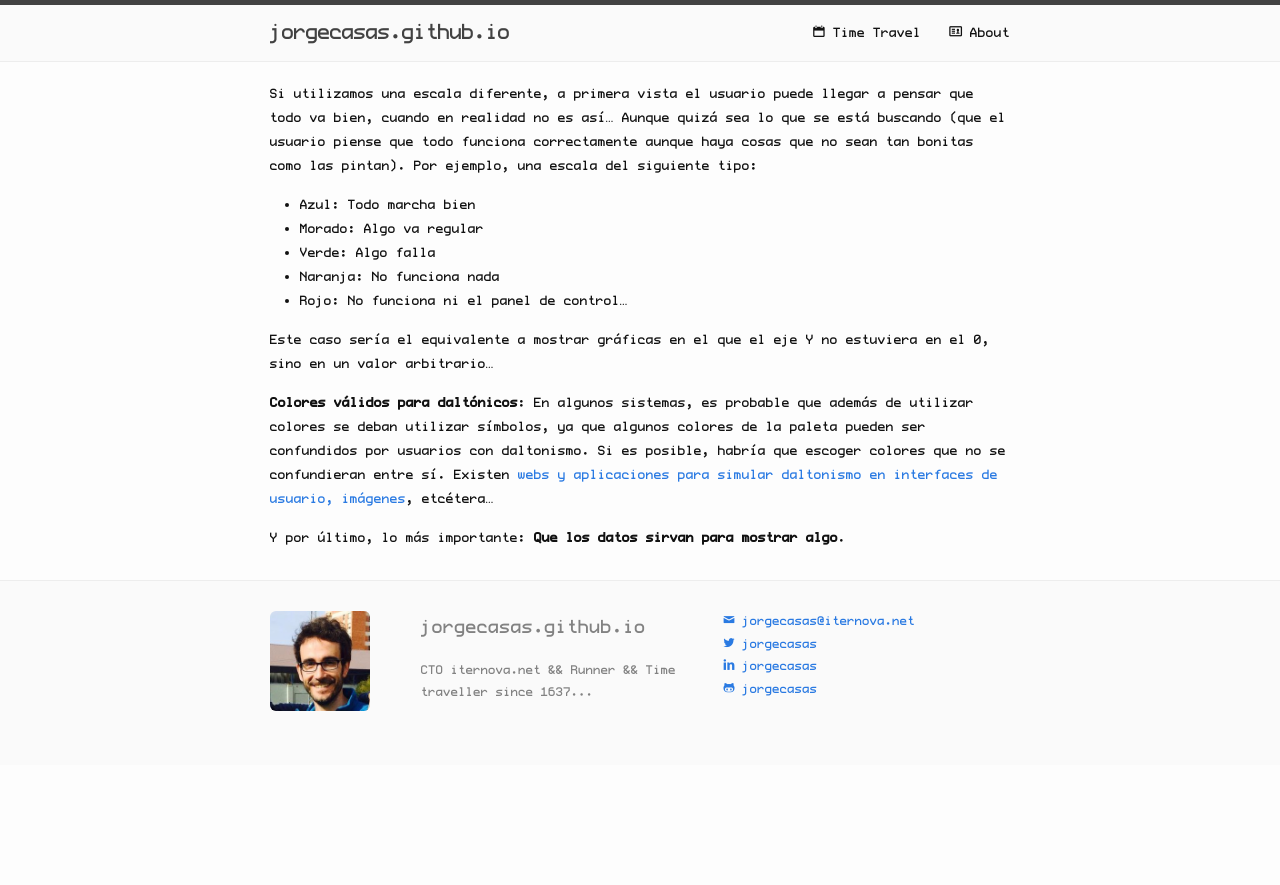
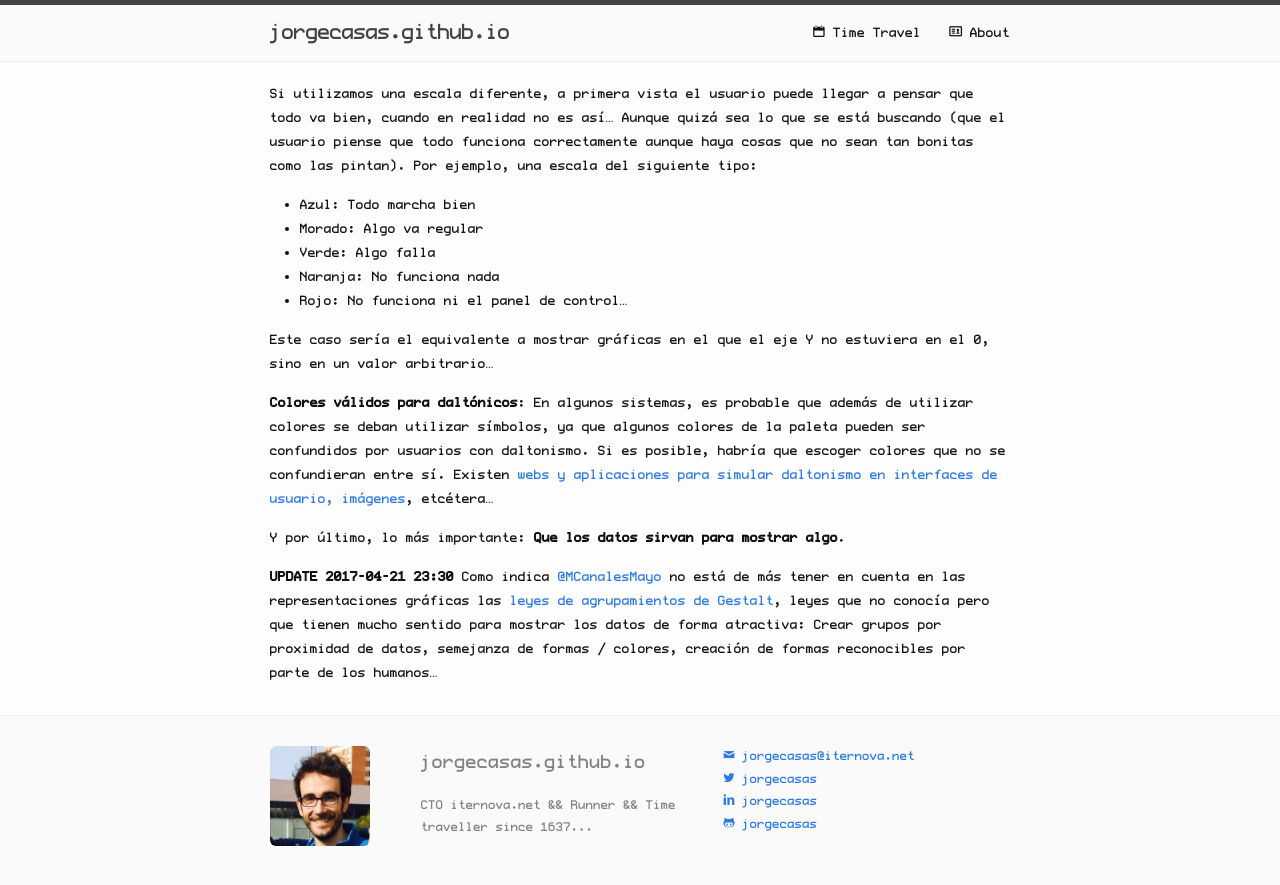
Before and after one commit to jorgecasas/jorgecasas.github.io, a Jekyll site: the page built from _posts/2017-04-21-graficas-de-tarta.markdown, in a window 1280 px wide and 900 px high, scrolled down 3343 px. Shown: the top 885 px of the window. Built offline with Jekyll 4.4.1, drawn with Linux system fonts in a browser that asks for light colours; comment, search, counter and statistics services are not loaded; before the commit the page ends 4108 px from its top, so only the background shows below that.

Commit message:
Updated post - Charts with Gestalt laws

```diff
--- a/_posts/2017-04-21-graficas-de-tarta.markdown
+++ b/_posts/2017-04-21-graficas-de-tarta.markdown
@@ -49,3 +49,6 @@ Este caso sería el equivalente a mostrar gráficas en el que el eje Y no estuvi
 **Colores válidos para daltónicos**: En algunos sistemas, es probable que además de utilizar colores se deban utilizar símbolos, ya que algunos colores de la paleta pueden ser confundidos por usuarios con daltonismo. Si es posible, habría que escoger colores que no se confundieran entre sí. Existen [webs y aplicaciones para simular daltonismo en interfaces de usuario, imágenes](http://www.color-blindness.com/coblis-color-blindness-simulator), etcétera...
 
 Y por último, lo más importante: **Que los datos sirvan para mostrar algo**.
+
+**UPDATE 2017-04-21 23:30**
+Como indica [@MCanalesMayo](https://twitter.com/mcanalesmayo) no está de más tener en cuenta en las representaciones gráficas las [leyes de agrupamientos de Gestalt](https://en.wikipedia.org/wiki/Principles_of_grouping), leyes que no conocía pero que tienen mucho sentido para mostrar los datos de forma atractiva: Crear grupos por proximidad de datos, semejanza de formas / colores, creación de formas reconocibles por parte de los humanos...
```
